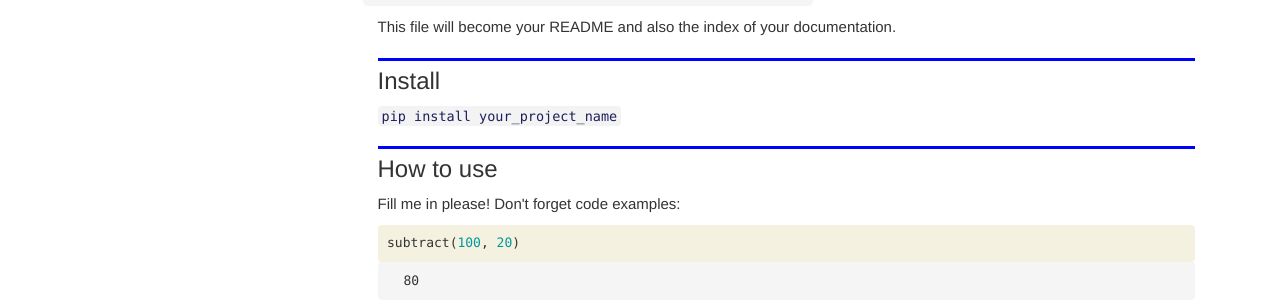
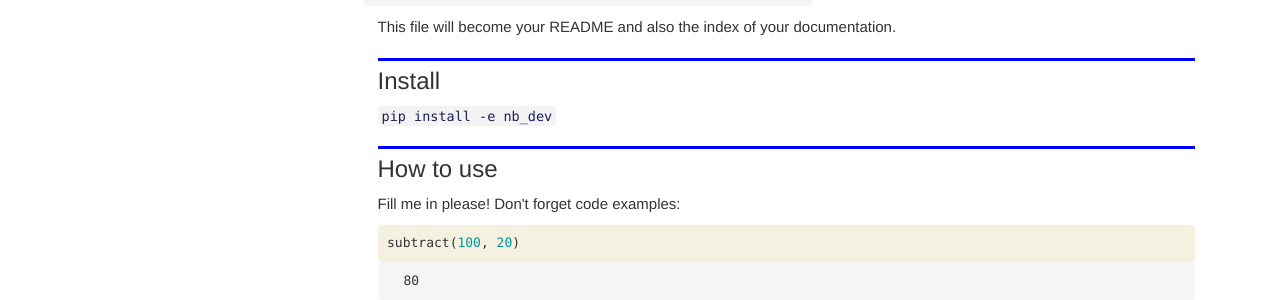
Before and after one commit to miluio/hello_nbdev, a Jekyll site: the page built from docs/index.html, in a window 1280 px wide. Shown: the part 279-579 px from the top of the page. Built offline with Jekyll 4.4.1, drawn with Linux system fonts in a browser that asks for light colours; nearby versions of some CDN libraries; comment, search, counter and statistics services are not loaded.

Commit message:
auto update

```diff
--- a/docs/index.html
+++ b/docs/index.html
@@ -42,7 +42,7 @@ description: "First take on `nb_dev` package building workflow"
 </div>
 <div class="cell border-box-sizing text_cell rendered"><div class="inner_cell">
 <div class="text_cell_render border-box-sizing rendered_html">
-<p><code>pip install your_project_name</code></p>
+<p><code>pip install -e nb_dev</code></p>
 
 </div>
 </div>
```
Also changed, not shown: README.md.
